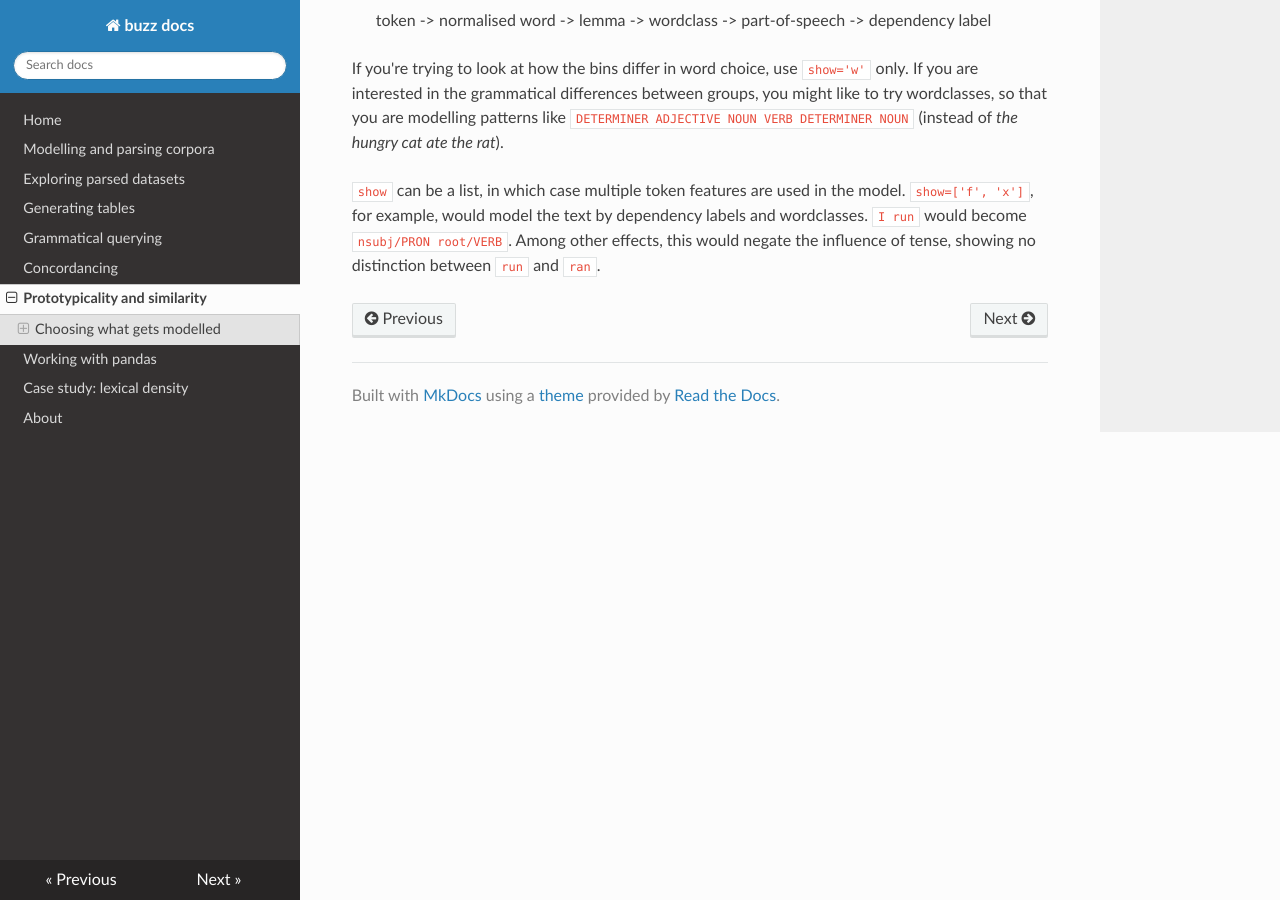
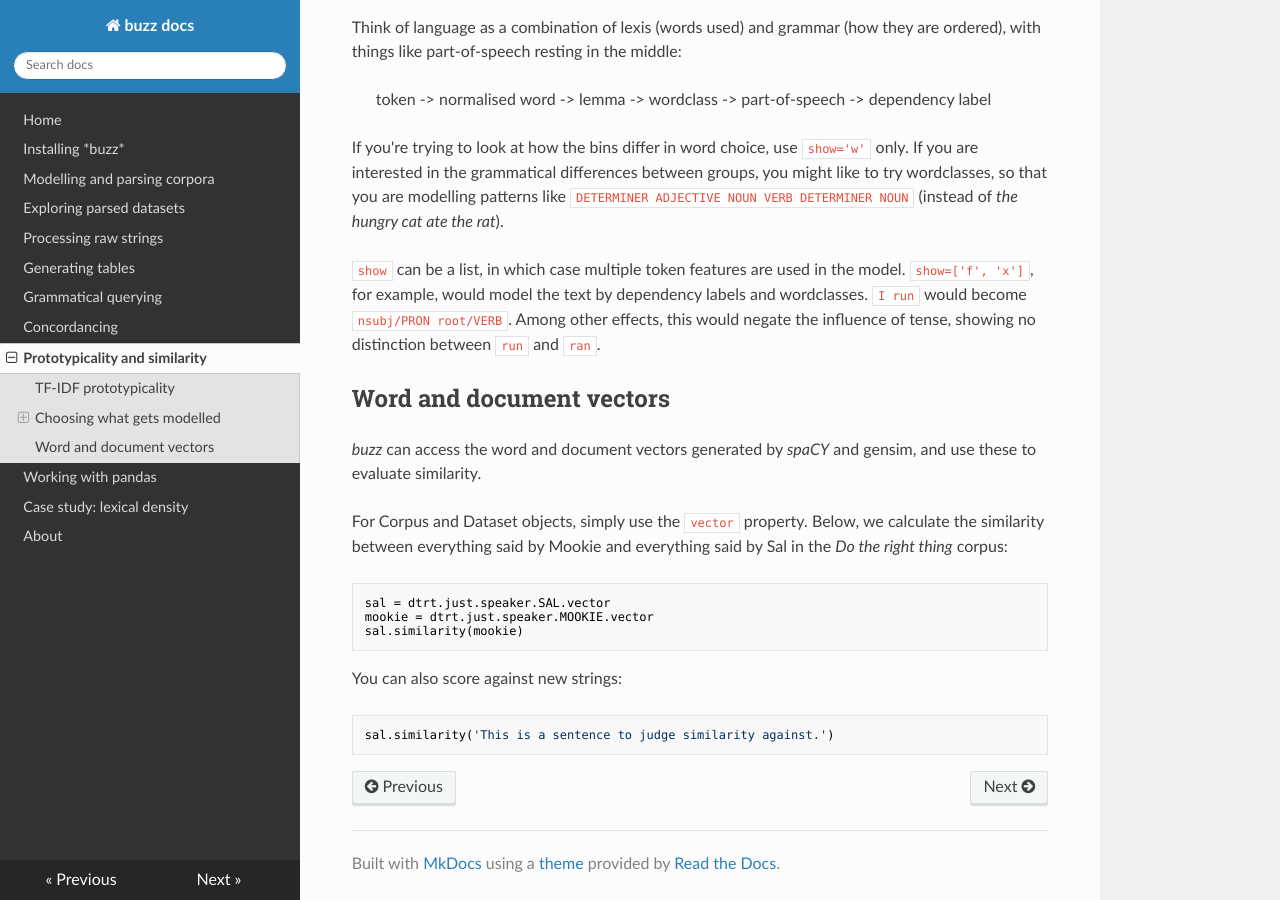
Before and after one commit to interrogator/buzz, an MkDocs documentation site: the page built from docs/proto.md, in a window 1280 px wide and 900 px high, scrolled down 1926 px. Built offline with MkDocs 1.6.1, drawn with Linux system fonts in a browser that asks for light colours; nearby versions of some CDN libraries; some of the changed text lies outside the part shown.

Commit message:
add docs

````diff
--- a/docs/proto.md
+++ b/docs/proto.md
@@ -1,7 +1,8 @@
 # Prototypicality and similarity
 
-`buzz` contains tools that help judge the similarity of parsed documents using a TF-IDF metric, similar to how a search engine returns an ordered set of similar documents to some search query.
+*buzz* contains tools that help judge the similarity of parsed documents using TF-IDF metrics and word embeddings, similar to how a search engine might produce an ordered set of similar documents to some search query.
 
+## TF-IDF prototypicality
 
 The following will return a multiindexed `pandas.Series` containing the sentence and its similarity to each language model (i.e. *bin*):
 
@@ -130,3 +131,21 @@ Think of language as a combination of lexis (words used) and grammar (how they a
 If you're trying to look at how the bins differ in word choice, use `show='w'` only. If you are interested in the grammatical differences between groups, you might like to try wordclasses, so that you are modelling patterns like `DETERMINER ADJECTIVE NOUN VERB DETERMINER NOUN` (instead of *the hungry cat ate the rat*).
 
 `show` can be a list, in which case multiple token features are used in the model. `show=['f', 'x']`, for example, would model the text by dependency labels and wordclasses. `I run` would become `nsubj/PRON root/VERB`. Among other effects, this would negate the influence of tense, showing no distinction between `run` and `ran`.
+
+## Word and document vectors
+
+*buzz* can access the word and document vectors generated by *spaCY* and gensim, and use these to evaluate similarity.
+
+For Corpus and Dataset objects, simply use the `vector` property. Below, we calculate the similarity between everything said by Mookie and everything said by Sal in the *Do the right thing* corpus:
+
+```python
+sal = dtrt.just.speaker.SAL.vector
+mookie = dtrt.just.speaker.MOOKIE.vector
+sal.similarity(mookie)
+```
+
+You can also score against new strings:
+
+```python
+sal.similarity('This is a sentence to judge similarity against.')
+```
--- a/mkdocs.yml
+++ b/mkdocs.yml
@@ -5,8 +5,10 @@ theme:
 
 nav:
     - Home: index.md
+    - Installing *buzz*: install.md
     - Modelling and parsing corpora: corpus.md
     - Exploring parsed datasets: dataset.md
+    - Processing raw strings: from_string.md
     - Generating tables: table.md
     - Grammatical querying: query.md
     - Concordancing: conc.md
````
Also changed, not shown: docs/index.md (+4 -2 lines).
